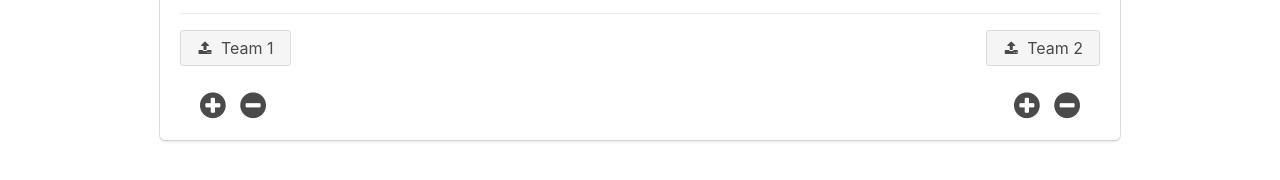
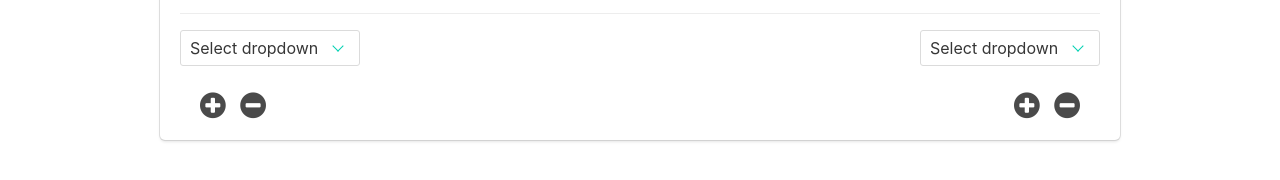
Before and after one commit to Z-Coders/KAP, a plain HTML site: page backend-web/landing.html in a window 1280 px wide. Shown: the part 438-618 px from the top of the page. Drawn offline with nearby package versions, Linux system fonts and the light colour scheme.

Commit message:
fgh
thegip

```diff
--- a/backend-web/landing.html
+++ b/backend-web/landing.html
@@ -93,35 +93,26 @@
             </figure>
         </p>
   </article>
-  <article class="media">
-      <div class="file media-left">
-    <label class="file-label">
-      <input class="file-input" type="file" name="resume">
-      <span class="file-cta">
-        <span class="file-icon">
-          <i class="fa fa-upload"></i>
-        </span>
-        <span class="file-label">
-          Team 1
-        </span>
-      </span>
-    </label>
+  <article class="media" >
+
+
+      <div class="select">
+      <select>
+        <option>Select dropdown</option>
+        <option>Teams1</option>
+      </select>
+
+
   </div>
-  <div class="media-content">
+  <div class="media-content" style="float: right">
     <p style="text-align:center;margin-top:-5px;padding: 0 20px;font-size:30px;color:#383838"></p>
   </div>
-  <div class="file media-right">
-    <label class="file-label">
-      <input class="file-input" type="file" name="resume">
-      <span class="file-cta">
-        <span class="file-icon">
-          <i class="fa fa-upload"></i>
-        </span>
-        <span class="file-label">
-          Team 2
-        </span>
-      </span>
-    </label>
+  <div class="file media-right"  >
+    <div class="select">
+      <select>
+        <option>Select dropdown</option>
+        <option>Teams2</option>
+      </select>
   </div>
   </article>
   <br>
@@ -138,7 +129,7 @@
       <i class="fa fa-minus-circle" aria-hidden="true" style="margin-left:10px;font-size:30px" onclick="document.getElementById('away').innerHTML = parseInt(document.getElementById('away').innerHTML) - 1"></i>
     </div>
   </article>
-</div>
+
 
 <!-- Recycler End -->
 
```
